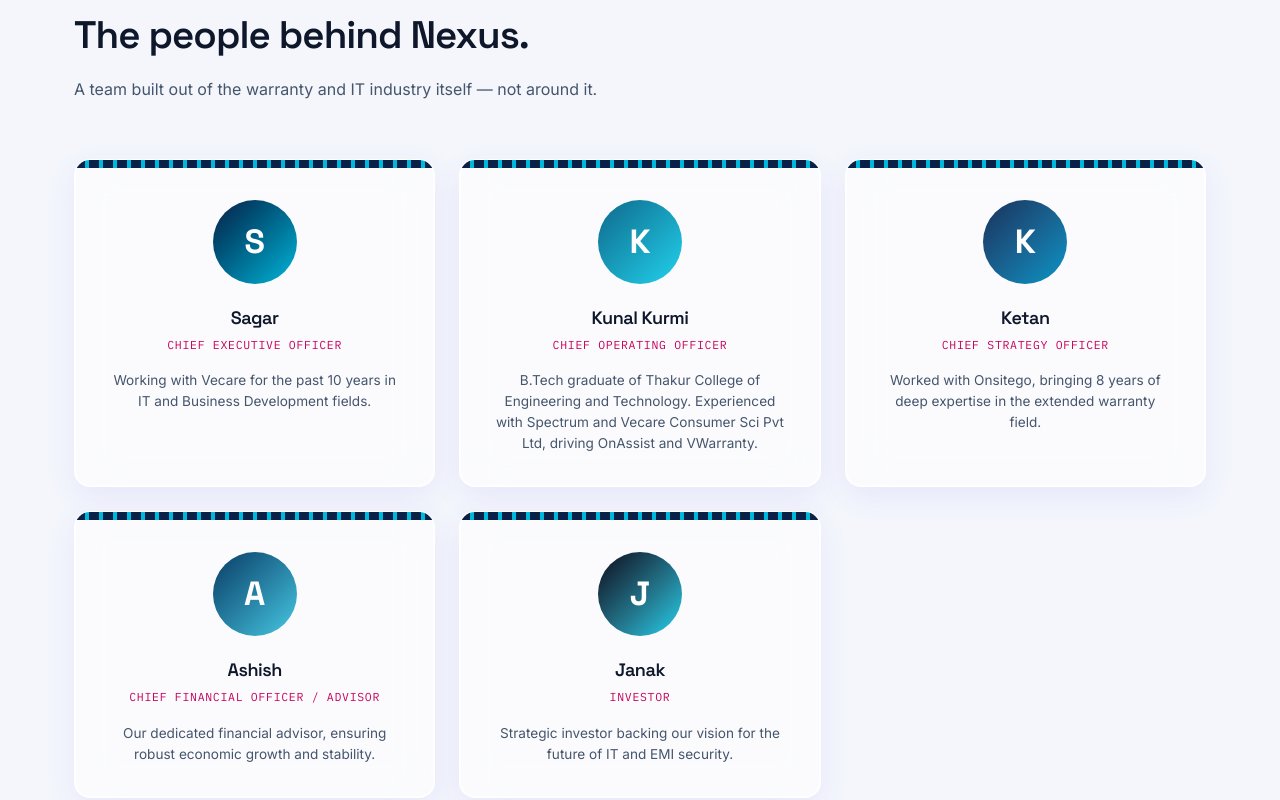
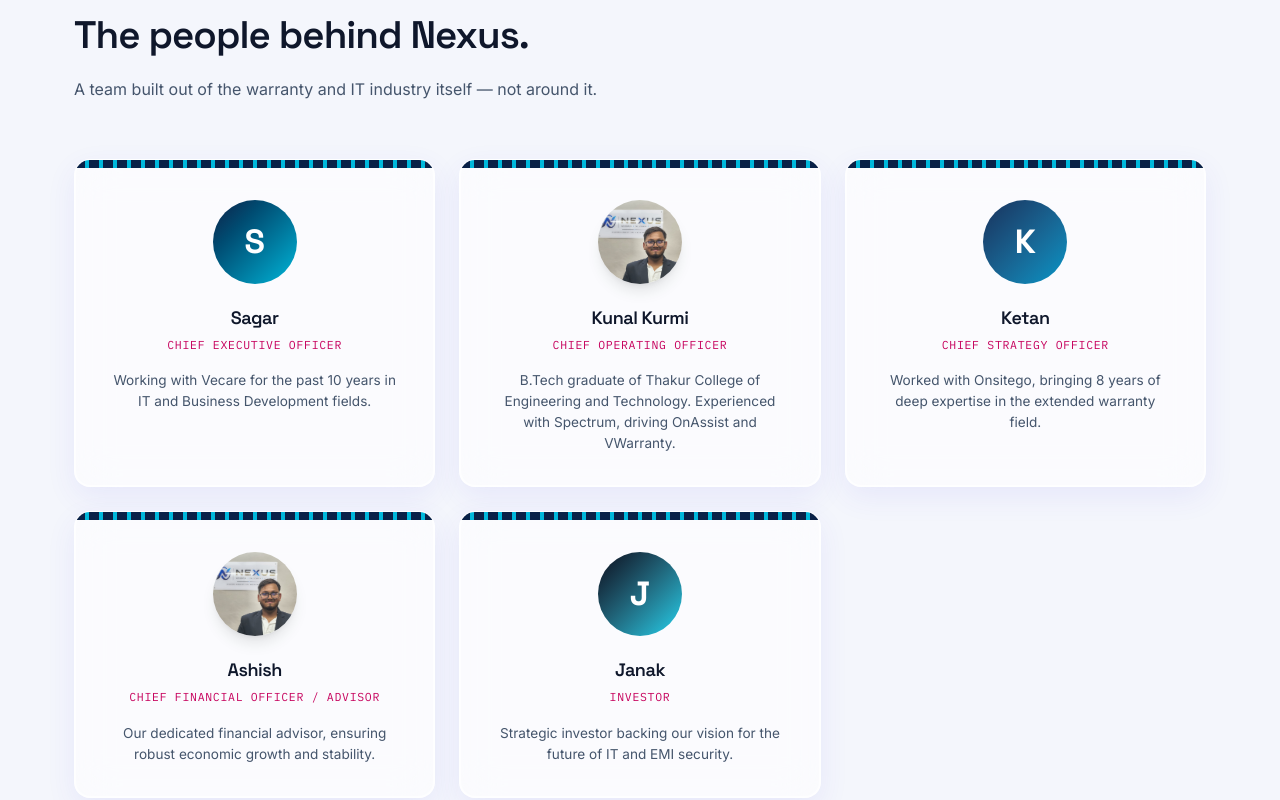
Before and after one commit to nexusdigital077-prog/nexus-website, a React (Vite) app: page / in a window 1280 px wide. Shown: the part 3183-3983 px from the top of the page. Built offline with nearby package versions, Linux system fonts and the light colour scheme.

Commit message:
Add Kunal and Ashish photos to team section, remove Vecare references

```diff
--- a/src/pages/Home.jsx
+++ b/src/pages/Home.jsx
@@ -11,9 +11,9 @@ import useTiltEffect from '../hooks/useTiltEffect';
 
 const team = [
   { initial: 'S', name: 'Sagar', role: 'Chief Executive Officer', bio: 'Working with Vecare for the past 10 years in IT and Business Development fields.', gradient: 'from-navy to-cyan-500' },
-  { initial: 'K', name: 'Kunal Kurmi', role: 'Chief Operating Officer', bio: 'B.Tech graduate of Thakur College of Engineering and Technology. Experienced with Spectrum and Vecare Consumer Sci Pvt Ltd, driving OnAssist and VWarranty.', gradient: 'from-[#0f6a8c] to-[#22d3ee]' },
+  { initial: 'K', name: 'Kunal Kurmi', role: 'Chief Operating Officer', bio: 'B.Tech graduate of Thakur College of Engineering and Technology. Experienced with Spectrum, driving OnAssist and VWarranty.', gradient: 'from-[#0f6a8c] to-[#22d3ee]', photo: '/team-kunal.jpg' },
   { initial: 'K', name: 'Ketan', role: 'Chief Strategy Officer', bio: 'Worked with Onsitego, bringing 8 years of deep expertise in the extended warranty field.', gradient: 'from-[#17325c] to-[#0096c7]' },
-  { initial: 'A', name: 'Ashish', role: 'Chief Financial Officer / Advisor', bio: 'Our dedicated financial advisor, ensuring robust economic growth and stability.', gradient: 'from-[#0b3d66] to-[#48cae4]' },
+  { initial: 'A', name: 'Ashish', role: 'Chief Financial Officer / Advisor', bio: 'Our dedicated financial advisor, ensuring robust economic growth and stability.', gradient: 'from-[#0b3d66] to-[#48cae4]', photo: '/team-ashish.jpg' },
   { initial: 'J', name: 'Janak', role: 'Investor', bio: 'Strategic investor backing our vision for the future of IT and EMI security.', gradient: 'from-[#0a0f1e] to-[#22d3ee]' },
 ];
 
@@ -170,9 +170,13 @@ export default function Home() {
               >
                 <div className="badge-stripe" />
                 <div className="p-8 text-center">
-                  <div className={`mx-auto mb-5 flex h-21 w-21 items-center justify-center rounded-full bg-linear-to-br ${member.gradient} font-display text-[2.1rem] font-bold text-white`}>
-                    {member.initial}
-                  </div>
+                  {member.photo ? (
+                    <img src={member.photo} alt={member.name} className="mx-auto mb-5 h-21 w-21 rounded-full object-cover object-top shadow-lg" />
+                  ) : (
+                    <div className={`mx-auto mb-5 flex h-21 w-21 items-center justify-center rounded-full bg-linear-to-br ${member.gradient} font-display text-[2.1rem] font-bold text-white`}>
+                      {member.initial}
+                    </div>
+                  )}
                   <h4 className="mb-1 text-lg">{member.name}</h4>
                   <p className="mb-4 font-mono text-[0.72rem] tracking-[0.06em] text-pink-700 uppercase">{member.role}</p>
                   <p className="text-[0.85rem] leading-[1.55] text-slate-600">{member.bio}</p>
```
Also changed, not shown: public/team-ashish.jpg (added), public/team-kunal.jpg (added).
